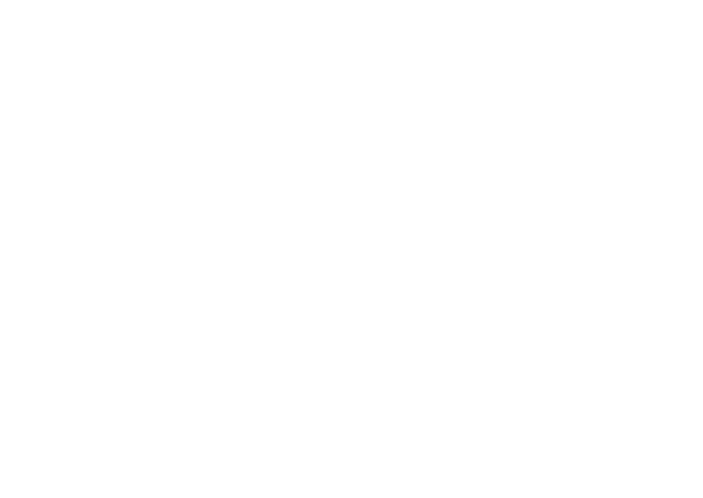
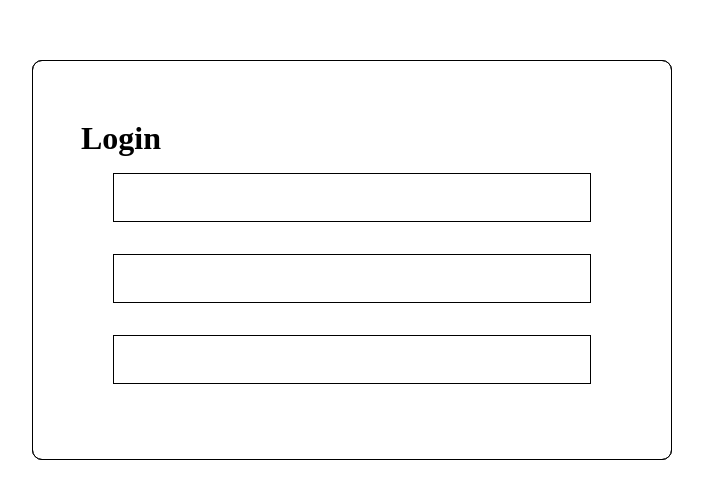
Before and after one commit to Developers-codz/shareArts, a React (Create React App) app: page /login in a window 1280 px wide. Before the commit this address had no page. Shown: the part 140-638 px from the top of the page, without its empty margins (288-991 px from the left). Built offline with nearby package versions, Linux system fonts and the light colour scheme; what miragejs would draw is missing.

Commit message:
fix: handled nav and aside for landing & auth pages

```diff
--- a/src/App.js
+++ b/src/App.js
@@ -3,8 +3,8 @@ import GlobalStyle from "./globalStyles";
 import {Navbar,Aside} from "./components"
 import {useTheme} from "./context/theme-context"
 import {Routes,Route} from "react-router-dom"
-import { Feeds} from "./pages/feeds/Feeds";
-import {Landing} from "./pages/Landing/Landing"
+import { Feeds,Landing,Login} from "./pages";
+
 
 
 function App() {
@@ -12,9 +12,12 @@ function App() {
   return (
     <div className={`App ${theme==="dark" ? "dark" : ""}`}>
       <GlobalStyle />
-
+      <Navbar />
+      <Aside />
    <Routes>
-     <Route path="/" element={<Landing />} />
+     <Route path="/" element={<Feeds />} />
+     <Route path="/landing" element={<Landing />} />
+     <Route path="/login" element={<Login />} />
    </Routes>
     </div>
   );
--- a/src/components/aside/Aside.jsx
+++ b/src/components/aside/Aside.jsx
@@ -1,12 +1,18 @@
 import {useTheme} from "../../context/theme-context"
+import {useLocation} from "react-router-dom"
 import {asideData} from "../../data/aside-data"
 import {NavMenu,NavItem,NavLinks} from "./asideComponent"
 import { getAsideColor } from "../../utils/Functions/getColor"
 
 export const Aside =()=>{
     const {theme} = useTheme();
+    const {pathname} = useLocation();
     return(
-    <aside className="aside">
+        pathname !== "/landing" &&
+        pathname !== "/login" &&
+        pathname !== "/signup" ?
+    (
+        <aside className="aside">
       <NavMenu>
         {
             asideData.map(({id,name,path})=>{
@@ -21,5 +27,6 @@ export const Aside =()=>{
         }
       </NavMenu>
     </aside>
+    ):null
     )
 }
--- a/src/components/navbar/Navbar.jsx
+++ b/src/components/navbar/Navbar.jsx
@@ -1,4 +1,5 @@
-import styled from "styled-components";
+import {useLocation} from "react-router-dom"
+
 import {
   Logo,
   Search,
@@ -13,8 +14,12 @@ import { Header,Heading,SearchInput,SearchWrapper,SearchWrapperIcon,IconWrapper
 
 export const Navbar = () => {
   const { theme } = useTheme();
+  const { pathname } = useLocation();
   return (
-    <>
+    pathname!=="/landing" &&
+    pathname !== "/login" &&
+        pathname !== "/signup" ?
+   ( <>
     <Header
       className="header-wrapper"
       style={
@@ -40,6 +45,6 @@ export const Navbar = () => {
         {theme === "light" ? <MoonIcon></MoonIcon> : <SunIcon></SunIcon>}
       </IconWrapper>
     </Header>
-    </>
+  </>):null
   );
 };
--- /dev/null
+++ b/src/pages/Authpages/AuthFormComponent.jsx
@@ -0,0 +1,26 @@
+import styled from "styled-components"
+
+export const Wrapper = styled.div`
+height:50vh;
+width:50vw;
+position:fixed;
+top:50%;
+left:50%;
+transform:translate(-50%,-50%);
+border:1PX solid var(--color-dark);
+border-radius:10px;
+`
+export const Form = styled(Wrapper)`
+display:flex;
+justify-content: center;
+flex-direction:column;
+padding:1rem 3rem;
+
+`
+export const Header = styled.h1`
+`
+export const FormInput = styled.input`
+margin:1rem 2rem;
+padding:1rem 2rem;
+border:1px solid black;
+`
--- /dev/null
+++ b/src/pages/Authpages/Login.jsx
@@ -0,0 +1,13 @@
+import {Wrapper,Form,FormInput,Header} from "./AuthFormComponent"
+export const Login = () =>{
+    return (
+    <Wrapper>
+        <Form>
+            <Header>Login</Header>
+        <FormInput type="text" placeholder=""></FormInput>
+        <FormInput type="text" placeholder=""></FormInput>
+        <FormInput type="text" placeholder=""></FormInput>
+        </Form>
+    </Wrapper>
+    )
+}
--- a/src/pages/Landing/landingComponents.js
+++ b/src/pages/Landing/landingComponents.js
@@ -11,7 +11,6 @@ align-items: center;
 `
 export const Section = styled.div`
 margin-left:${props => props.logo ? "4rem" : "5rem"}
-
 `
 
 export const Header = styled.h1`
--- /dev/null
+++ b/src/pages/index.js
@@ -0,0 +1,3 @@
+export {Landing} from "./Landing/Landing"
+export {Feeds} from "./feeds/Feeds"
+export {Login} from "./Authpages/Login"
```
Lines whose indentation alone changed are shown as unchanged.
